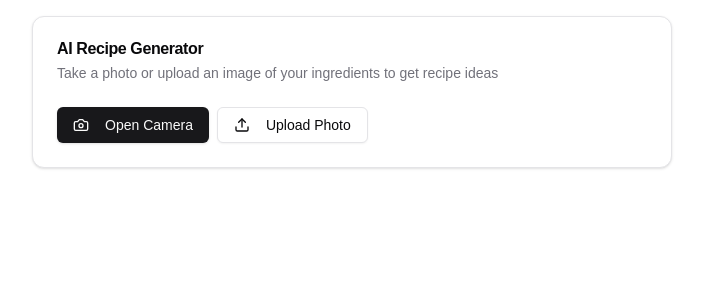
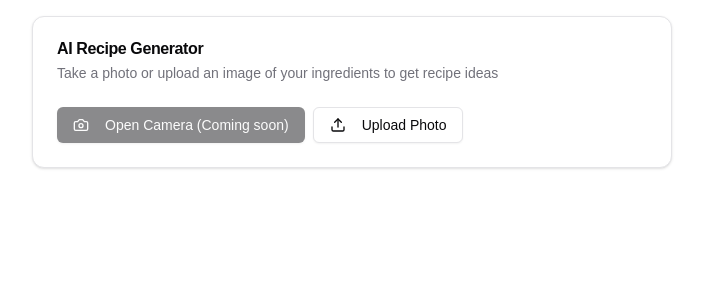
Before and after one commit to jordangarvey/ProjectFood, a Next.js app: page / in a window 1280 px wide. Shown: the top 300 px of the page, without its empty margins (288-991 px from the left). Built offline with nearby package versions, Linux system fonts and the light colour scheme.

Commit message:
Add todo

```diff
--- a/app/page.tsx
+++ b/app/page.tsx
@@ -131,9 +131,9 @@ function Home() {
 					)}
 
 					<div className="flex gap-2">
-						<Button onClick={isCameraOpen ? stopCamera : startCamera}>
+						<Button onClick={isCameraOpen ? stopCamera : startCamera} disabled={true}>
 							<Camera className="mr-2 h-4 w-4" />
-							{isCameraOpen ? "Close Camera" : "Open Camera"}
+							{isCameraOpen ? "Close Camera" : "Open Camera (Coming soon)"}
 						</Button>
 
 						<Button variant="outline" onClick={() => document.getElementById("file-upload")?.click()}>
```
